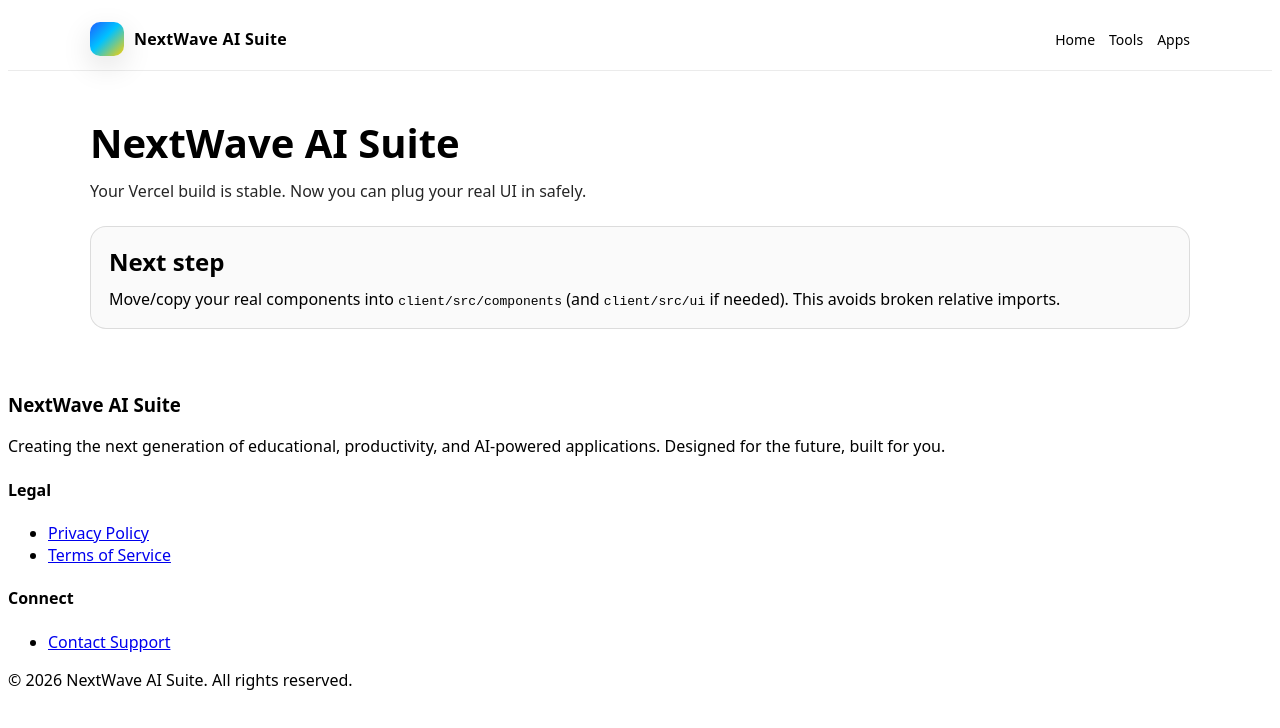
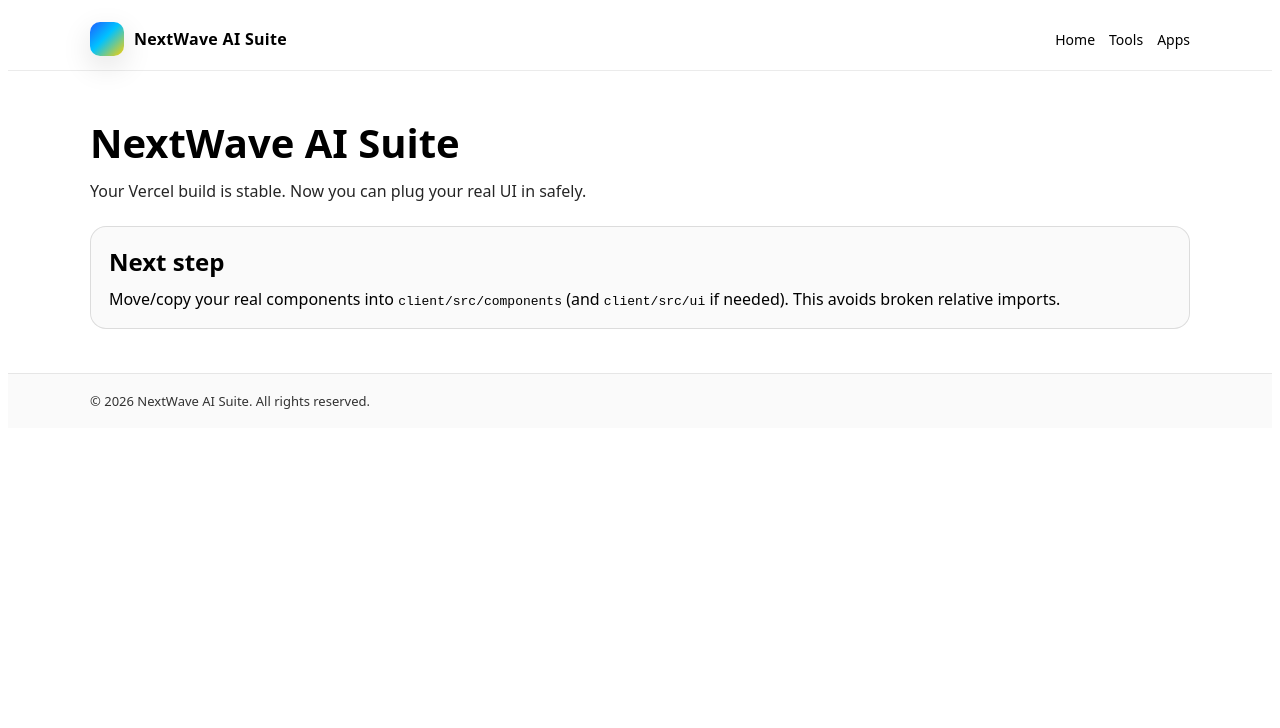
Before and after one commit to nextwaveaisuite/nextwaveaisuite, a React (Vite) app in the folder client/: page / in a window 1280 px wide. Shown: the top 728 px of the page. Built offline with nearby package versions, Linux system fonts and the light colour scheme.

Commit message:
Update Footer.tsx

```diff
--- a/client/src/components/Footer.tsx
+++ b/client/src/components/Footer.tsx
@@ -1,57 +1,17 @@
-import { Link } from "wouter";
+import React from "react";
 
 export default function Footer() {
   return (
-    <footer className="w-full border-t border-white/10 bg-black/20 backdrop-blur-sm py-12 mt-auto">
-      <div className="container mx-auto px-4">
-        <div className="grid grid-cols-1 md:grid-cols-4 gap-8 mb-8">
-          <div className="col-span-1 md:col-span-2">
-            <h3 className="font-display text-xl font-bold bg-gradient-to-r from-blue-400 to-purple-400 bg-clip-text text-transparent mb-4">
-              NextWave AI Suite
-            </h3>
-            <p className="text-muted-foreground text-sm max-w-md">
-              Creating the next generation of educational, productivity, and AI-powered applications.
-              Designed for the future, built for you.
-            </p>
-          </div>
-
-          <div>
-            <h4 className="font-semibold text-white mb-4">Legal</h4>
-            <ul className="space-y-2 text-sm text-muted-foreground">
-              <li>
-                <Link href="/privacy-policy" className="hover:text-primary transition-colors">
-                  Privacy Policy
-                </Link>
-              </li>
-              <li>
-                <Link href="/terms-of-service" className="hover:text-primary transition-colors">
-                  Terms of Service
-                </Link>
-              </li>
-            </ul>
-          </div>
-
-          <div>
-            <h4 className="font-semibold text-white mb-4">Connect</h4>
-            <ul className="space-y-2 text-sm text-muted-foreground">
-              <li>
-                <Link href="/contact" className="hover:text-primary transition-colors">
-                  Contact Support
-                </Link>
-              </li>
-
-            </ul>
-          </div>
-        </div>
-
-        <div className="border-t border-white/5 pt-8 flex flex-col md:flex-row justify-between items-center gap-4">
-          <p className="text-xs text-muted-foreground">
-            © {new Date().getFullYear()} NextWave AI Suite. All rights reserved.
-          </p>
-          <div className="flex gap-4">
-            {/* Placeholder for social icons if needed later */}
-          </div>
-        </div>
+    <footer
+      style={{
+        borderTop: "1px solid rgba(0,0,0,0.08)",
+        padding: "18px 20px",
+        marginTop: "auto",
+        background: "rgba(0,0,0,0.02)",
+      }}
+    >
+      <div style={{ maxWidth: 1100, margin: "0 auto", fontSize: 13, opacity: 0.8 }}>
+        © {new Date().getFullYear()} NextWave AI Suite. All rights reserved.
       </div>
     </footer>
   );
```
